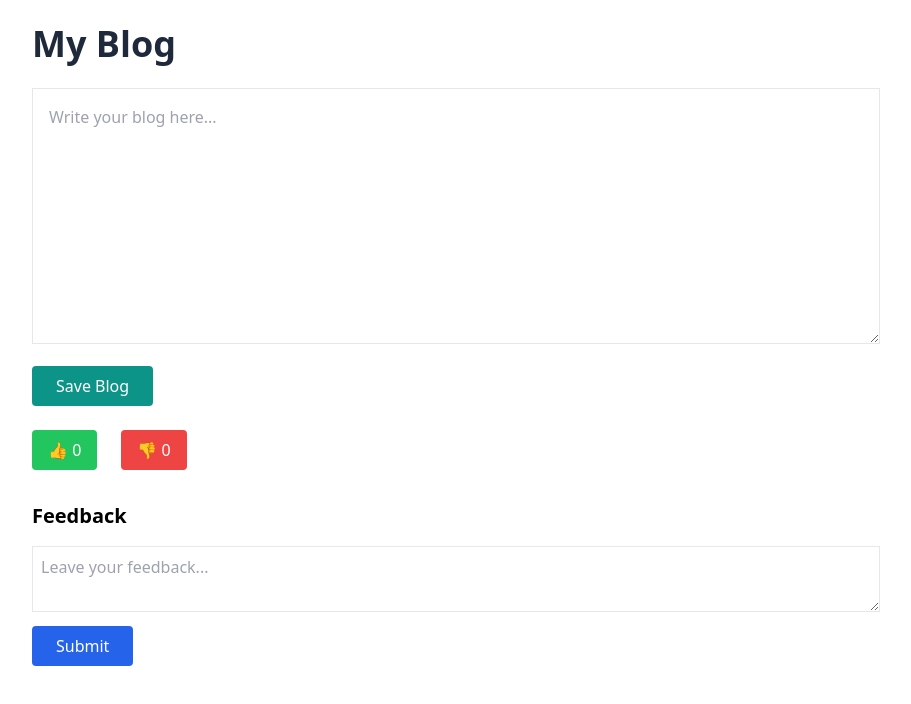
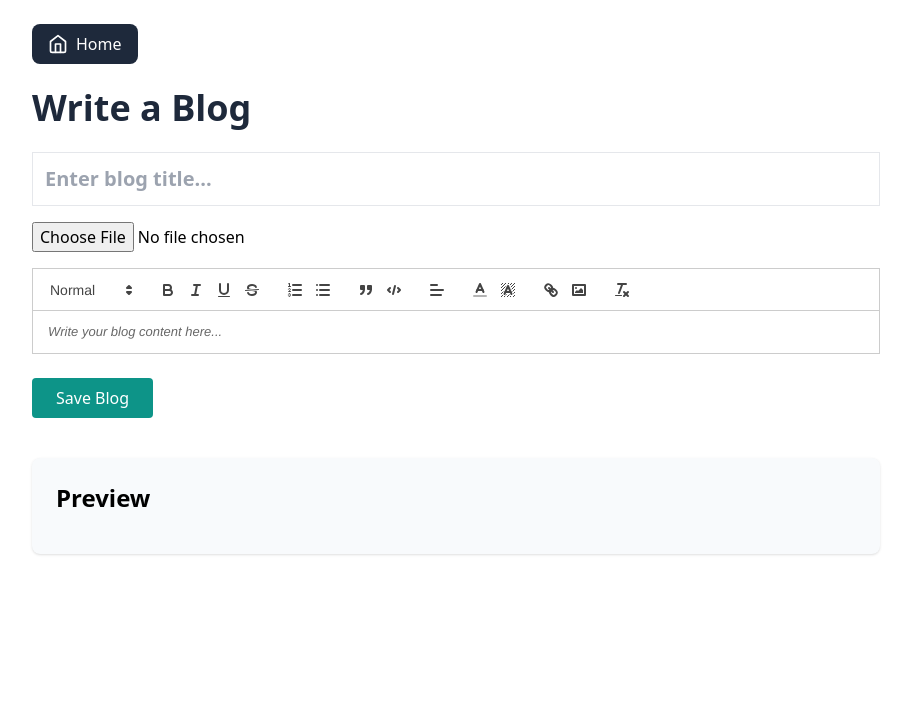
Before and after one commit to Sunny250389/Sunny_Portfolio, a React (Vite) app: page /blog in a window 1280 px wide. Shown: the top 704 px of the page, without its empty margins (184-1095 px from the left). Built offline with nearby package versions, Linux system fonts and the light colour scheme.

Commit message:
Added home button and updated blog page

```diff
--- a/package.json
+++ b/package.json
@@ -14,7 +14,9 @@
     "lucide-react": "^0.344.0",
     "react": "^18.3.1",
     "react-dom": "^18.3.1",
-    "react-router-dom": "^7.6.3"
+    "react-router-dom": "^7.6.3",
+    "react-quill": "^2.0.0",
+    "highlight.js": "^11.9.0"
   },
   "devDependencies": {
     "@eslint/js": "^9.9.1",
--- a/src/components/Blog.jsx
+++ b/src/components/Blog.jsx
@@ -1,109 +1,125 @@
-import React, { useState, useEffect } from "react";
+import React, { useState } from "react";
+import { Link } from "react-router-dom";
+import { Home } from "lucide-react";
+import ReactQuill from "react-quill";
+import "react-quill/dist/quill.snow.css";
+import hljs from "highlight.js";
+import "highlight.js/styles/github.css";
+
+hljs.configure({
+  languages: ["javascript", "python", "java", "html", "css"],
+});
 
 const Blog = () => {
+  const [title, setTitle] = useState("");
   const [content, setContent] = useState("");
-  const [likes, setLikes] = useState(0);
-  const [dislikes, setDislikes] = useState(0);
-  const [feedback, setFeedback] = useState([]);
-  const [newFeedback, setNewFeedback] = useState("");
+  const [image, setImage] = useState(null);
 
-  // ✅ Load blog & interactions from localStorage
-  useEffect(() => {
-    const savedContent = localStorage.getItem("blogContent");
-    const savedLikes = localStorage.getItem("blogLikes");
-    const savedDislikes = localStorage.getItem("blogDislikes");
-    const savedFeedback = JSON.parse(localStorage.getItem("blogFeedback") || "[]");
-
-    if (savedContent) setContent(savedContent);
-    if (savedLikes) setLikes(parseInt(savedLikes));
-    if (savedDislikes) setDislikes(parseInt(savedDislikes));
-    if (savedFeedback) setFeedback(savedFeedback);
-  }, []);
-
-  // ✅ Save blog updates
-  const saveBlog = () => {
-    localStorage.setItem("blogContent", content);
-    alert("Blog content saved successfully!");
+  const handleImageUpload = (e) => {
+    const file = e.target.files[0];
+    if (file) {
+      const reader = new FileReader();
+      reader.onload = () => setImage(reader.result);
+      reader.readAsDataURL(file);
+    }
   };
 
-  // ✅ Handle likes/dislikes
-  const handleLike = () => {
-    setLikes(likes + 1);
-    localStorage.setItem("blogLikes", likes + 1);
+  const saveBlog = () => {
+    const blogData = { title, content, image };
+    localStorage.setItem("blogPost", JSON.stringify(blogData));
+    alert("Blog saved!");
   };
 
-  const handleDislike = () => {
-    setDislikes(dislikes + 1);
-    localStorage.setItem("blogDislikes", dislikes + 1);
+  const modules = {
+    syntax: {
+      highlight: (text) => hljs.highlightAuto(text).value,
+    },
+    toolbar: [
+      [{ header: [1, 2, 3, false] }],
+      ["bold", "italic", "underline", "strike"],
+      [{ list: "ordered" }, { list: "bullet" }],
+      ["blockquote", "code-block"],
+      [{ align: [] }],
+      [{ color: [] }, { background: [] }],
+      ["link", "image"],
+      ["clean"],
+    ],
   };
 
-  // ✅ Handle feedback
-  const submitFeedback = () => {
-    if (!newFeedback.trim()) return;
-    const updatedFeedback = [...feedback, newFeedback];
-    setFeedback(updatedFeedback);
-    localStorage.setItem("blogFeedback", JSON.stringify(updatedFeedback));
-    setNewFeedback("");
-  };
-
-  // Simulate "Admin mode" for YOU (editable) vs visitors (readonly)
-  const isOwner = true; // 🔧 Change to false for visitor view
+  const formats = [
+    "header",
+    "bold",
+    "italic",
+    "underline",
+    "strike",
+    "list",
+    "bullet",
+    "blockquote",
+    "code-block",
+    "align",
+    "color",
+    "background",
+    "link",
+    "image",
+  ];
 
   return (
     <div className="max-w-4xl mx-auto p-6">
-      <h2 className="text-4xl font-bold mb-6 text-slate-800">My Blog</h2>
+      {/* ✅ Home Button */}
+      <div className="mb-6 text-left">
+        <Link
+          to="/"
+          className="inline-flex items-center gap-2 bg-slate-800 text-white px-4 py-2 rounded-lg hover:bg-slate-700 transition"
+        >
+          <Home className="w-5 h-5" />
+          Home
+        </Link>
+      </div>
 
-      {isOwner ? (
-        <>
-          <textarea
+      <h2 className="text-4xl font-bold mb-6 text-slate-800">Write a Blog</h2>
+
+      {/* Title Input */}
+      <input
+        type="text"
+        placeholder="Enter blog title..."
+        value={title}
+        onChange={(e) => setTitle(e.target.value)}
+        className="w-full border p-3 mb-4 text-xl font-semibold"
+      />
+
+      {/* Image Upload */}
+      <div className="mb-4">
+        <input type="file" accept="image/*" onChange={handleImageUpload} />
+        {image && <img src={image} alt="Blog" className="mt-4 max-h-64 rounded" />}
+      </div>
+
+      {/* Rich Text Editor */}
+      <ReactQuill
         value={content}
-            onChange={(e) => setContent(e.target.value)}
-            className="w-full h-64 border p-4 mb-4"
-            placeholder="Write your blog here..."
+        onChange={setContent}
+        modules={modules}
+        formats={formats}
+        className="mb-6 bg-white"
+        placeholder="Write your blog content here..."
       />
+
+      {/* Save Blog */}
       <button
         onClick={saveBlog}
         className="bg-teal-600 text-white px-6 py-2 rounded hover:bg-teal-700"
       >
         Save Blog
       </button>
-        </>
-      ) : (
-        <div className="prose lg:prose-xl bg-white p-6 rounded shadow">
-          <p>{content || "No blog available yet."}</p>
-        </div>
-      )}
 
-      {/* ✅ Likes/Dislikes */}
-      <div className="flex gap-6 mt-6">
-        <button onClick={handleLike} className="px-4 py-2 bg-green-500 text-white rounded">
-          👍 {likes}
-        </button>
-        <button onClick={handleDislike} className="px-4 py-2 bg-red-500 text-white rounded">
-          👎 {dislikes}
-        </button>
-      </div>
-
-      {/* ✅ Feedback Section */}
-      <div className="mt-8">
-        <h3 className="text-xl font-semibold mb-2">Feedback</h3>
-        <ul className="mb-4 list-disc pl-6">
-          {feedback.map((fb, i) => (
-            <li key={i} className="text-slate-700">{fb}</li>
-          ))}
-        </ul>
-        <textarea
-          value={newFeedback}
-          onChange={(e) => setNewFeedback(e.target.value)}
-          className="w-full border p-2 mb-2"
-          placeholder="Leave your feedback..."
+      {/* Preview */}
+      <div className="mt-10 bg-slate-50 p-6 rounded-lg shadow">
+        <h3 className="text-2xl font-bold mb-4">Preview</h3>
+        {title && <h1 className="text-3xl font-bold mb-4">{title}</h1>}
+        {image && <img src={image} alt="Uploaded" className="mb-4 max-h-72 rounded" />}
+        <div
+          className="prose lg:prose-xl"
+          dangerouslySetInnerHTML={{ __html: content }}
         />
-        <button
-          onClick={submitFeedback}
-          className="bg-blue-600 text-white px-6 py-2 rounded hover:bg-blue-700"
-        >
-          Submit
-        </button>
       </div>
     </div>
   );
--- a/src/components/Hobbies.jsx
+++ b/src/components/Hobbies.jsx
@@ -1,6 +1,7 @@
 import React from 'react';
-import { Music, BookOpen, Gamepad2, Flower, Brush } from 'lucide-react';
+import { Music, BookOpen, Gamepad2, Flower, Brush, Home } from 'lucide-react';
 import { motion } from 'framer-motion';
+import { Link } from 'react-router-dom';
 
 const hobbies = [
   {
@@ -44,6 +45,18 @@ const Hobbies = () => {
   return (
     <section className="min-h-screen bg-gradient-to-br from-slate-50 to-blue-50 py-20 px-6">
       <div className="max-w-5xl mx-auto text-center">
+
+        {/* ✅ Home Button */}
+        <div className="mb-6 text-left">
+          <Link
+            to="/"
+            className="inline-flex items-center gap-2 bg-slate-800 text-white px-4 py-2 rounded-lg hover:bg-slate-700 transition"
+          >
+            <Home className="w-5 h-5" />
+            Home
+          </Link>
+        </div>
+
         <h1 className="text-4xl font-bold text-slate-800 mb-6">My Hobbies</h1>
         <p className="text-lg text-slate-600 mb-12">
           Outside of work, I explore creative and mindful hobbies that keep me inspired and energized.
```
Lines whose indentation alone changed are shown as unchanged.
